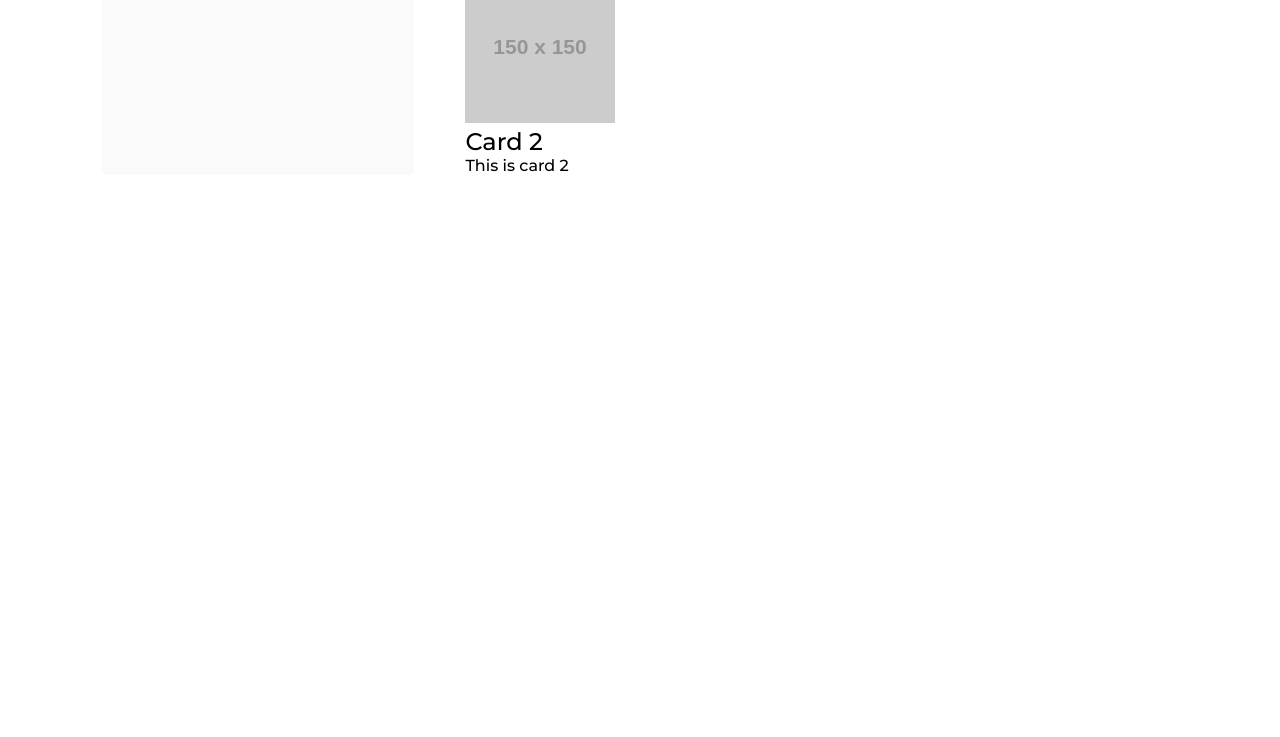
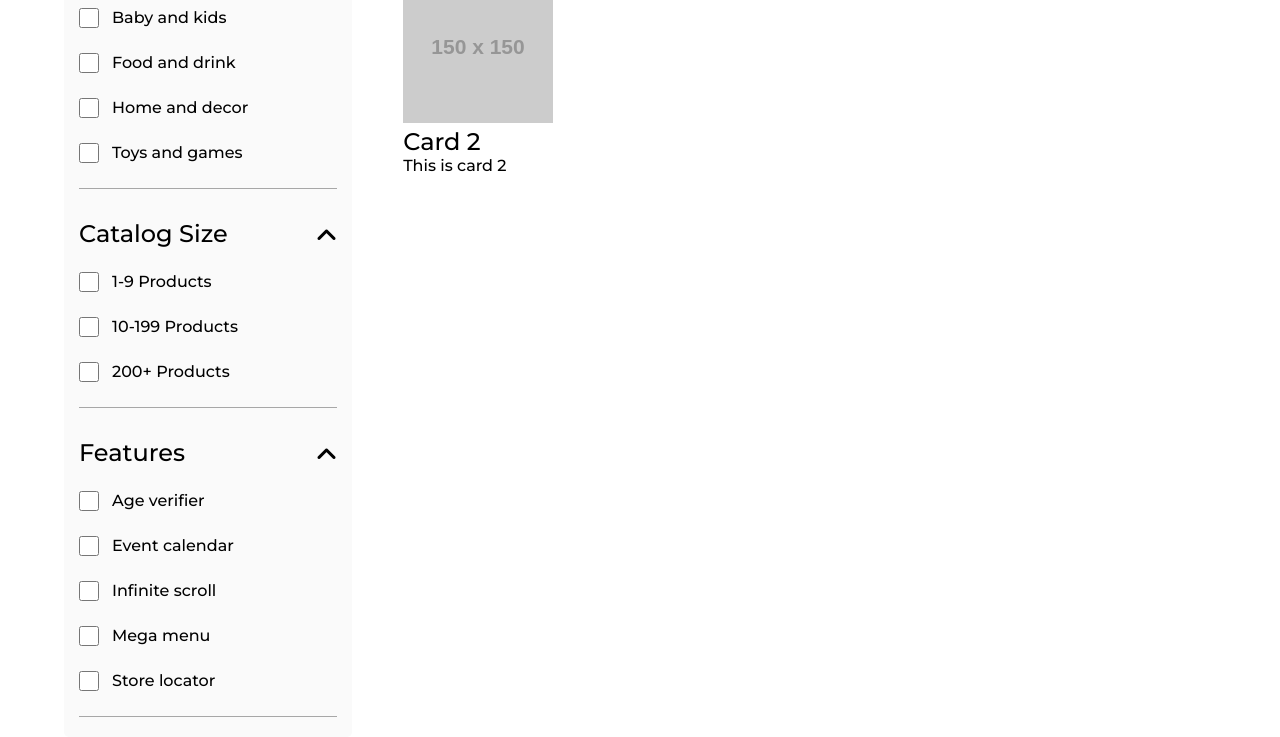
Before and after one commit to dgrimaliuc/individual-project, a plain HTML site: page index.html in a window 1280 px wide. Shown: the part 666-1403 px from the top of the page. Before the commit the page ends 841 px from the top, so only its background shows below. Drawn offline with Linux system fonts and the light colour scheme; placeholder pictures from the web are drawn by us.

Commit message:
Created Filters

```diff
--- /dev/null
+++ b/filtering-section.css
@@ -0,0 +1,75 @@
+.theme-filter__section {
+  display: flex;
+  flex-flow: column;
+  align-items: flex-start;
+  padding: 10px 15px;
+  overflow: hidden;
+}
+
+.theme-filter__section.inactive {
+  max-height: 67px;
+}
+
+.theme-filter__section::after {
+  content: '';
+  display: block;
+  width: 100%;
+  height: 1px;
+  background-color: #a7a7a7;
+  margin-top: 10px;
+  margin-bottom: 10px;
+}
+
+.accordion-content {
+  width: 100%;
+}
+
+.theme-filter__list {
+  display: flex;
+  flex-flow: column;
+  align-items: flex-start;
+  gap: 10px;
+  width: 100%;
+}
+
+.theme-filter__element {
+  display: flex;
+  gap: 13px;
+  align-items: center;
+  justify-content: flex-start;
+  justify-items: center;
+  align-items: center;
+  width: 100%;
+  margin-bottom: 15px;
+  cursor: pointer;
+}
+
+.theme-filter__header {
+  display: flex;
+  justify-content: space-between;
+  width: 100%;
+  font-size: 1.5rem;
+  /* padding-top: 3vh; */
+  padding-bottom: 3vh;
+  align-items: center;
+  cursor: pointer;
+}
+
+.marketing-checkbox {
+  height: 20px;
+  width: 20px;
+  border-radius: 10px;
+  white-space: nowrap;
+}
+
+.marketing-checkbox-label {
+  user-select: none;
+}
+
+.theme-filter__icon-wrapper {
+  transform: rotate(180deg);
+}
+
+.theme-filter__icon-wrapper.active {
+  transform: unset;
+}
--- /dev/null
+++ b/filters.js
@@ -0,0 +1,126 @@
+// Retrieve selected options from localStorage, or initialize an empty array if not present
+let selectedOptions = JSON.parse(localStorage.getItem('selectedOptions')) || [];
+// Function to update selected options array and localStorage
+function updateSelectedOptions(option, isChecked) {
+  if (isChecked) {
+    selectedOptions.push(option);
+  } else {
+    const index = selectedOptions.indexOf(option);
+    if (index !== -1) {
+      selectedOptions.splice(index, 1);
+    }
+  }
+  // Update localStorage
+  localStorage.setItem('selectedOptions', JSON.stringify(selectedOptions));
+  console.log(selectedOptions); // You can replace this with your desired action
+}
+
+// Function to create filter sections
+function createFilterSection(title, options) {
+  const section = document.createElement('section');
+
+  section.classList.add('theme-filter__section');
+
+  const header = document.createElement('div');
+  header.classList.add('theme-filter__header');
+
+  const name = document.createElement('span');
+  name.classList.add('theme-filter__name');
+  name.textContent = title;
+
+  const iconWrapper = document.createElement('span');
+
+  iconWrapper.classList.add('theme-filter__icon-wrapper');
+
+  const icon = document.createElement('i');
+  icon.classList.add('fa', 'fa-angle-down');
+
+  iconWrapper.appendChild(icon);
+  header.appendChild(name);
+  header.appendChild(iconWrapper);
+  // When header is clicked then rotate icon and toggle section to show or hide options
+  header.addEventListener('click', (e) => {
+    iconWrapper.classList.toggle('active');
+    section.classList.toggle('inactive');
+  });
+  section.appendChild(header);
+
+  const accordionContent = document.createElement('div');
+  accordionContent.classList.add('accordion-content');
+
+  const list = document.createElement('ul');
+  list.classList.add('theme-filter__list');
+
+  options.forEach((option) => {
+    const listItem = document.createElement('li');
+    listItem.classList.add('theme-filter__element');
+
+    const checkbox = document.createElement('input');
+    checkbox.setAttribute('type', 'checkbox');
+    checkbox.setAttribute('section-type', title);
+    checkbox.setAttribute('value', option);
+    checkbox.classList.add('marketing-checkbox');
+    checkbox.checked = selectedOptions.includes(`${title}:${option}`);
+
+    checkbox.addEventListener('change', () => {
+      updateSelectedOptions(`${title}:${option}`, checkbox.checked);
+    });
+
+    const label = document.createElement('label');
+    label.classList.add('marketing-checkbox-label');
+    label.textContent = option;
+
+    listItem.appendChild(checkbox);
+    listItem.appendChild(label);
+    list.appendChild(listItem);
+  });
+
+  accordionContent.appendChild(list);
+  section.appendChild(accordionContent);
+
+  return section;
+}
+
+// Function to render whole filter section
+function renderFilterSections(filterOptions) {
+  const aside = document.createElement('aside');
+  filterOptions.forEach((option) => {
+    const section = createFilterSection(option.title, option.options);
+    aside.appendChild(section);
+  });
+  const filterSection = document.getElementById('filter_section');
+  filterSection.appendChild(aside);
+}
+
+const filterOptions = [
+  {
+    title: 'Price',
+    options: ['Free', 'Paid'],
+  },
+  {
+    title: 'Industry',
+    options: [
+      'Baby and kids',
+      'Food and drink',
+      'Home and decor',
+      'Toys and games',
+    ],
+  },
+  {
+    title: 'Catalog Size',
+    options: ['1-9 Products', '10-199 Products', '200+ Products'],
+  },
+  {
+    title: 'Features',
+    options: [
+      'Age verifier',
+      'Event calendar',
+      'Infinite scroll',
+      'Mega menu',
+      'Store locator',
+    ],
+  },
+];
+
+// Render the filter sections
+renderFilterSections(filterOptions);
--- a/index.css
+++ b/index.css
@@ -2,7 +2,7 @@
   margin: 0;
   padding: 0;
   box-sizing: border-box;
-  font-family: "Montserrat", sans-serif;
+  font-family: 'Montserrat', sans-serif;
   font-optical-sizing: auto;
   font-weight: 500;
   font-style: normal;
@@ -14,7 +14,7 @@ header {
   padding-left: 8vw;
   padding-right: 8vw;
   display: grid;
-  grid-template-columns: 1fr  2.5fr 1fr;
+  grid-template-columns: 1fr 2.5fr 1fr;
   height: fit-content;
   padding-top: 3vh;
   padding-bottom: 3vh;
@@ -79,27 +79,27 @@ header {
   font-size: 2.2vw;
   font-weight: 1000;
   align-content: center;
-  h1{
+  h1 {
     padding-left: 8vw;
   }
 }
 
-.main_section_products{
-  padding-left: 8vw;
-  padding-right: 8vw;
+.main_section_products {
+  width: 90%;
+  margin: auto;
   margin-top: 8vh;
   display: flex;
   gap: 4vw;
 }
 
-.filter_left_section{
-  width: 29%;
+.filter_section {
+  width: 25%;
   background-color: #fafafa;
   border-radius: 5px;
+  height: fit-content;
 }
 
-
-.products_right_section{
+.products_right_section {
   display: flex;
   flex-wrap: wrap;
   border-radius: 10px;
--- a/index.html
+++ b/index.html
@@ -21,8 +21,8 @@
     />
 
     <link rel="icon" href="shopify_logo.png" />
-
     <link rel="stylesheet" href="index.css" />
+    <link rel="stylesheet" href="filtering-section.css" />
   </head>
 
   <body>
@@ -55,14 +55,10 @@
       </section>
       <!-- MAIN SECTION PRODUCTS -->
       <section class="main_section_products">
-
         <!-- THIS IS THE FILTER SECTION - YOUR SECTION!! -->
-        <div class="filter_left_section">
-
-        </div>
+        <div class="filter_section" id="filter_section"></div>
         <!-- THIS IS CARDS, WHICH IS MINE -->
         <div class="products_right_section">
-
           <div id="card-container"></div>
           <template id="card-template">
             <div class="card">
@@ -74,10 +70,9 @@
             </div>
           </template>
         </div>
-
-
       </section>
     </body>
+    <script src="filters.js"></script>
     <script src="index.js"></script>
   </body>
 </html>
--- a/index.js
+++ b/index.js
@@ -18,17 +18,17 @@ const dataArray = [
   {
     title: 'Card 1',
     description: 'This is card 1',
-    image: 'https://via.placeholder.com/150'
+    image: 'https://via.placeholder.com/150',
   },
   {
     title: 'Card 2',
     description: 'This is card 2',
-    image: 'https://via.placeholder.com/150'
-  }
+    image: 'https://via.placeholder.com/150',
+  },
   // ... more data objects
 ];
 
-dataArray.forEach(data => {
+dataArray.forEach((data) => {
   const cardClone = cloneCardTemplate(data);
   cardContainer.appendChild(cardClone);
 });
```
